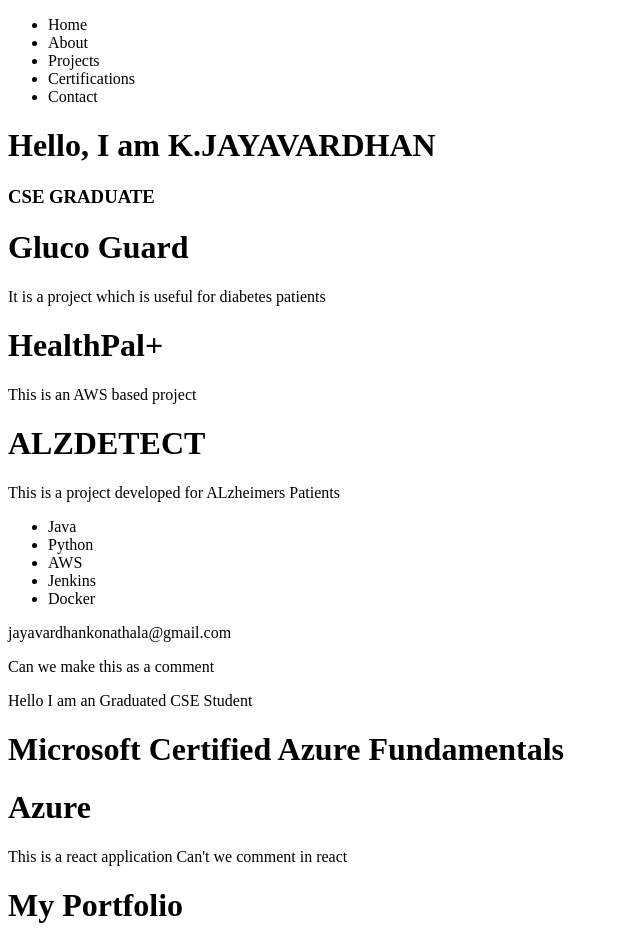
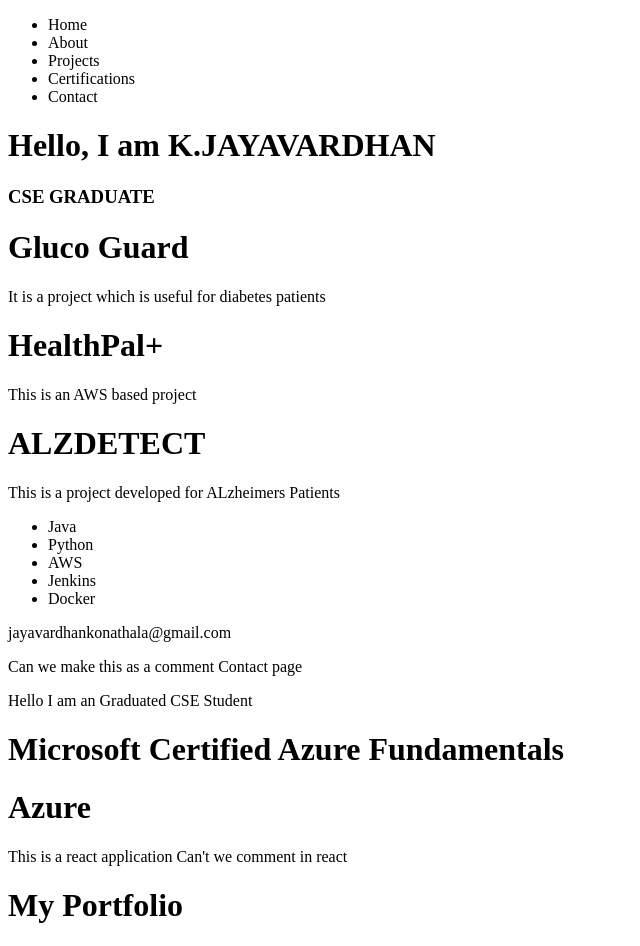
Before and after one commit to Jayavardhan56/My-Portfolio, a React app in the folder portfolio/: page / in a window 1280 px wide. Shown: the whole page, without its empty margins (0-640 px from the left). Built offline with nearby package versions, Linux system fonts and the light colour scheme; the HTML template or start-up script is replaced by a standard one.

Commit message:
Update Contact.jsx

```diff
--- a/portfolio/src/components/Contact.jsx
+++ b/portfolio/src/components/Contact.jsx
@@ -3,6 +3,7 @@ export default function Contact(){
         <>
         <p>jayavardhankonathala@gmail.com</p>
 Can we make this as a comment
+Contact page
         </>
     )
 }
```
